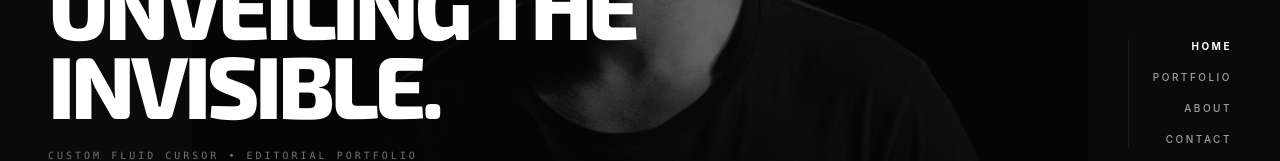
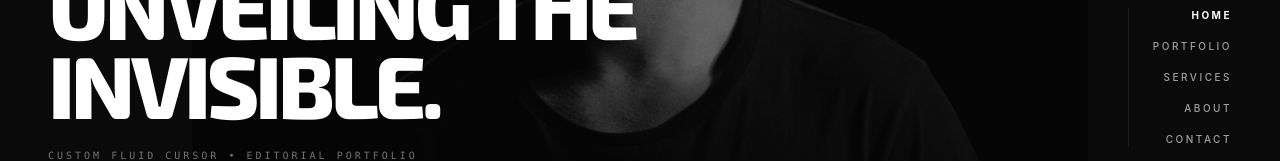
Before and after one commit to lakshan-beast/Photography-website, a React (Vite) app: page / in a window 1280 px wide. Shown: the part 451-612 px from the top of the page. Built offline with nearby package versions, Linux system fonts and the light colour scheme.

Commit message:
feat: add Services link to Hero component navigation

```diff
--- a/src/components/Hero.jsx
+++ b/src/components/Hero.jsx
@@ -134,6 +134,9 @@ export default function Hero() {
           <a href="#portfolio" className="hover:text-white transition-colors">
             PORTFOLIO
           </a>
+          <a href="#services" className="hover:text-white transition-colors">
+            SERVICES
+          </a>
           <a href="#about" className="hover:text-white transition-colors">
             ABOUT
           </a>
@@ -147,7 +150,8 @@ export default function Hero() {
       <div className="relative z-10 max-w-7xl mx-auto w-full flex flex-col sm:flex-row justify-between items-start sm:items-center text-[10px] font-mono text-neutral-600 tracking-widest gap-2 border-t border-neutral-900/60 pt-4">
         <div>SCROLL DOWN TO EXPLORE</div>
         <div className="flex flex-row items-center ">
-          <FaRegCopyright className="pr-0.5 text-sm"/> {new Date().getFullYear()} LAKSHAN PHOTOGRAPHY. ALL RIGHTS RESERVED.
+          <FaRegCopyright className="pr-0.5 text-sm" />{" "}
+          {new Date().getFullYear()} LAKSHAN PHOTOGRAPHY. ALL RIGHTS RESERVED.
         </div>
       </div>
     </section>
```
